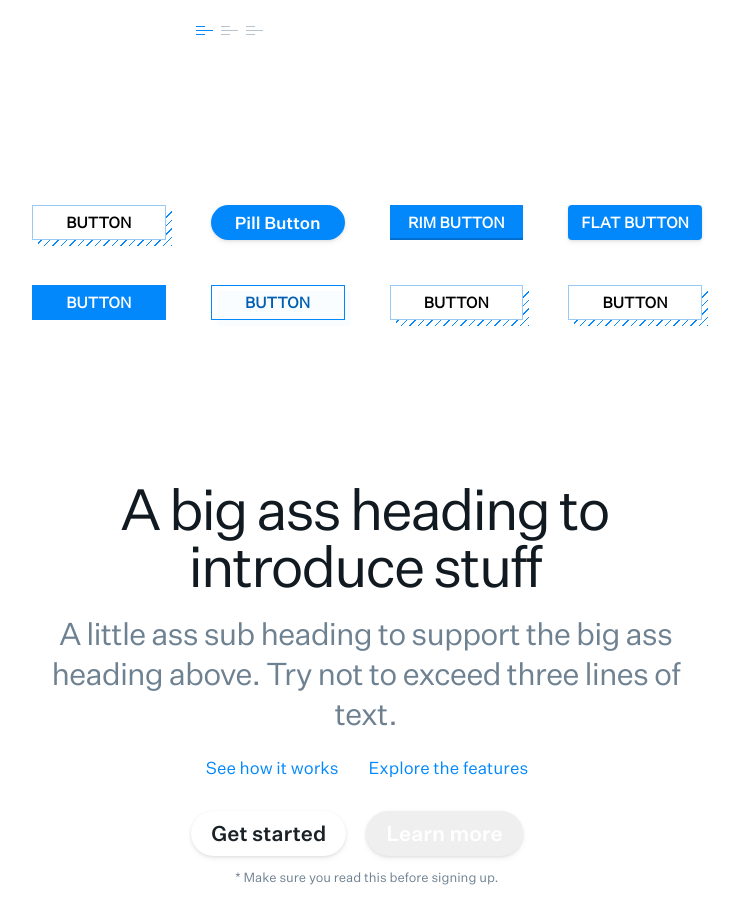
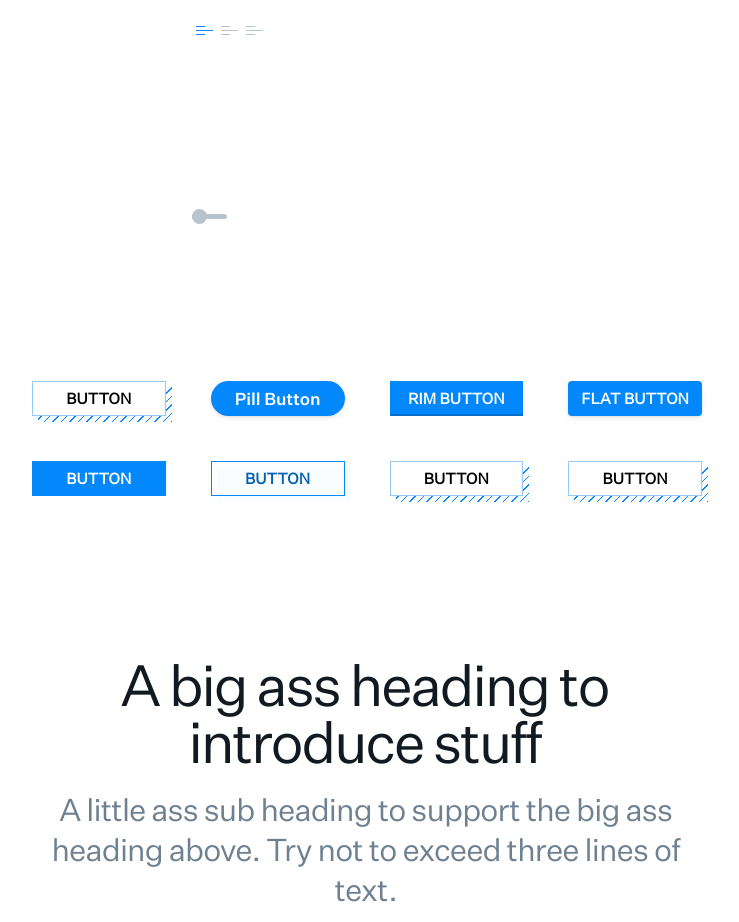
Before and after one commit to alobato/modulz-styled, a React (Create React App) app: page / in a window 1280 px wide. Shown: the part 1780-2702 px from the top of the page, without its empty margins (273-1012 px from the left). Built offline with nearby package versions, Linux system fonts and the light colour scheme.

Commit message:
Add Switch component.

```diff
--- a/src/App.js
+++ b/src/App.js
@@ -9,6 +9,7 @@ import Grid from './components/Grid.js';
 import Badge from './components/Badge.js';
 import Input from './components/Input.js';
 import ToggleButton from './components/ToggleButton.js';
+import Switch from './components/Switch.js';
 
 import ButtonSelection from './templates/ButtonSelection.jsx';
 import Hero from './templates/Hero.jsx';
@@ -136,6 +137,12 @@ class App extends Component {
           </Container>
         </Section>
 
+        <Section size3>
+          <Container size4>
+            <Switch />
+          </Container>
+        </Section>
+
         <ButtonSelection></ButtonSelection>
         <Hero></Hero>
         <CodeExport></CodeExport>
--- /dev/null
+++ b/src/components/Switch.js
@@ -0,0 +1,66 @@
+import React from 'react';
+import styled, { css } from 'styled-components';
+import * as theme from './../theme/';
+
+const Wrapper = styled.label`
+  position: relative;
+  display: inline-flex;
+  width:  ${theme.SPACING_600};
+  height: ${theme.SPACING_100};
+`;
+
+const Checkbox = styled.input`
+  position: absolute;
+  opacity: 0;
+  z-index: -1;
+
+  &:checked + div {
+    background-color: ${theme.BLUE_400};
+  }
+
+  &:checked + div::before {
+    transform: translateX(${theme.SPACING_400});
+    background-color: ${theme.BLUE_500};
+  }
+`;
+
+const Dummy = styled.div`
+  position: absolute;
+  cursor: pointer;
+  top: 0;
+  left: 0;
+  right: 0;
+  bottom: 0;
+  background-color: ${theme.GRAY_500};
+  border-radius: 9999px;
+  transition: background-color 100ms ease;
+
+  &::before {
+    position: absolute;
+    content: "";
+    height: ${theme.SPACING_300};
+    width: ${theme.SPACING_300};
+    left: 0;
+    bottom: -5px;
+    background-color: ${theme.GRAY_500};
+    transition: transform 100ms ease;
+    border-radius: 50%;
+    box-shadow: none;
+  }
+`;
+
+export class Switch extends React.Component {
+  render () {
+    return (
+      <Wrapper>
+        <Checkbox
+          type="checkbox"
+          checked={this.props.checked}
+        />
+        <Dummy></Dummy>
+      </Wrapper>
+    )
+  }
+}
+
+export default Switch;
```
